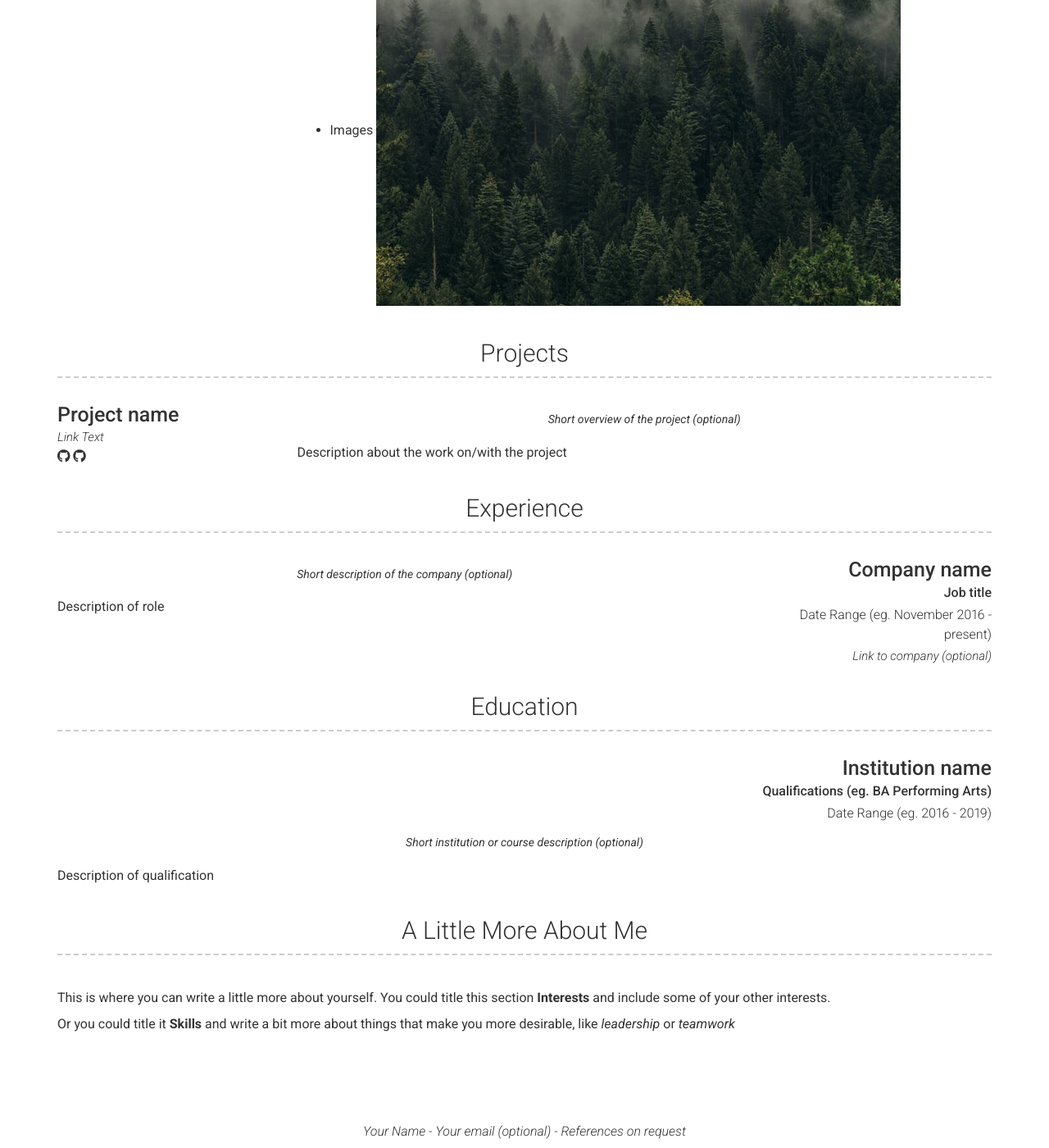
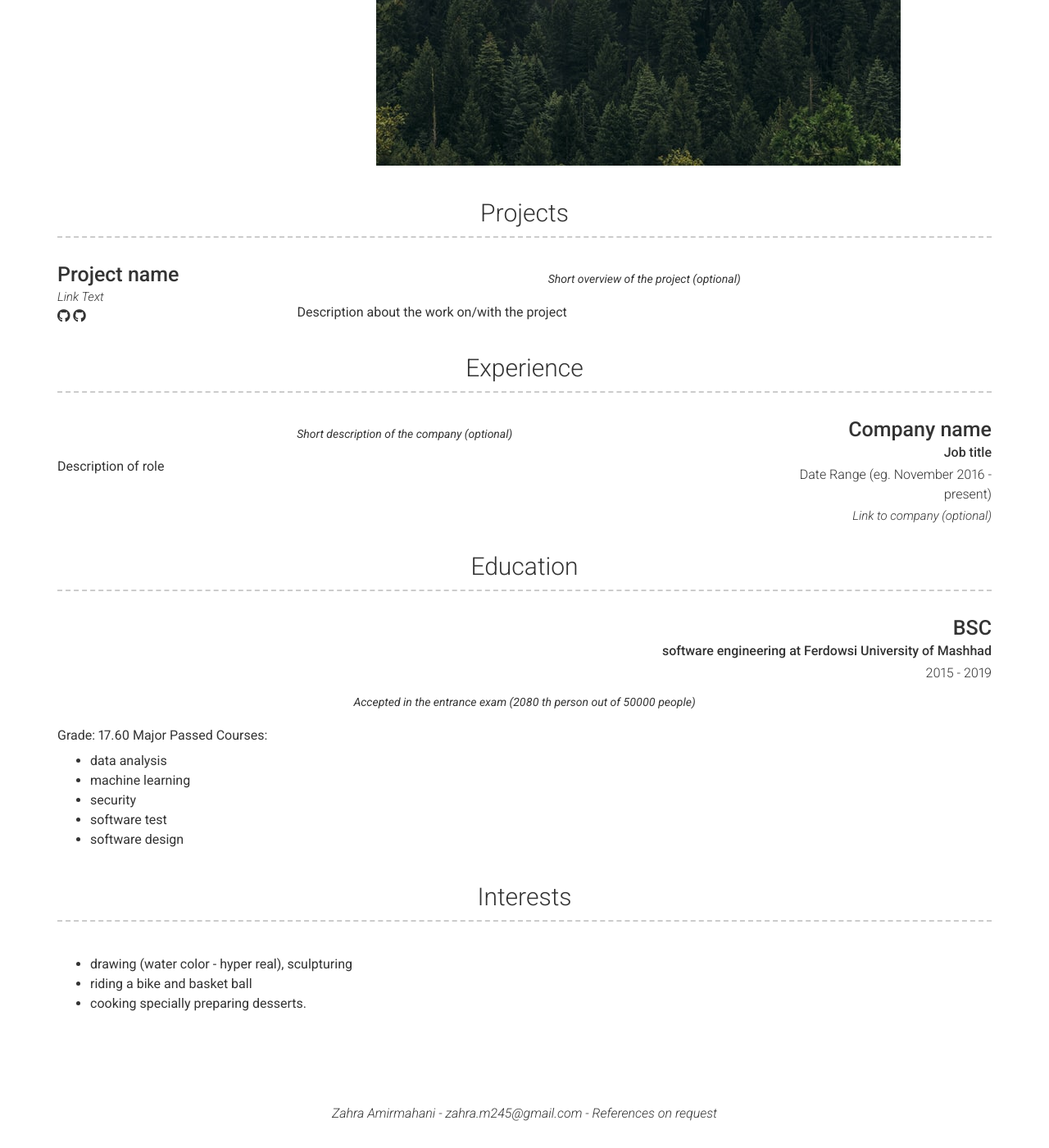
Before and after one commit to zahramahani/zahramahani.github.io, a Jekyll site: the page built from index.md, in a window 1280 px wide and 1400 px high, scrolled down 686 px. Shown: the whole window at 82% size. Built offline with Jekyll 4.4.1, drawn with Linux system fonts in a browser that asks for light colours; nearby versions of some CDN libraries; after the commit the page ends 2064 px from its top, so only the background shows below that; some of the changed text lies outside the part shown.

Commit message:
personal infos edded.

```diff
--- a/_config.yml
+++ b/_config.yml
@@ -6,38 +6,26 @@ repository: Git repository where your resume will be hosted, only required if yo
 version: 2
 
 # Personal info
-name: Your Name
-title: Your job title
-email: Your email (optional)
+name: Zahra Amirmahani
+email: zahra.m245@gmail.com
 # email_title: Email (Email title override)
-phone: Your phone number (optional)
+phone: 0989377883218
 # phone_title: Phone (Phone title override)
-website: Your website (eg. https://google.com)(optional)
+
 # website_title: Web (Website title override)
 
 # Dark Mode (true/false/never)
 darkmode: false
 
 # Social links
-twitter_username: jekyllrb
-github_username:  jekyll
-stackoverflow_username: "00000001"
-dribbble_username: jekyll
-facebook_username: jekyll
-flickr_username: jekyll
-instagram_username: jekyll
-linkedin_username: jekyll
-xing_username: jekyll
-pinterest_username: jekyll
-youtube_username: jekyll
-googleplus_username: +jekyll
-orcid_username: 0000-0000-0000-0000
+github_username: zahramahani
+linkedin_username: zahra mahani
 
 # Additional icon links
-additional_links:
-- title: Link name
-  icon: Font Awesome brand icon name (eg. fab fa-twitter) (https://fontawesome.com/icons?d=gallery&s=brands&m=free)
-  url: Link url (eg. https://google.com)
+# additional_links:
+# - title: Link name
+#   icon: Font Awesome brand icon name (eg. fab fa-twitter) (https://fontawesome.com/icons?d=gallery&s=brands&m=free)
+#   url: Link url (eg. https://google.com)
 # - title: another link
 #   icon: font awesome brand icon name (eg. fab fa-twitter) (https://fontawesome.com/icons?d=gallery&s=brands&m=free)
 #   url: Link url (eg. https://google.com)
@@ -50,7 +38,7 @@ additional_links:
 
 # About Section
 # about_title: About Me (Use this to override about section title)
-about_profile_image: Directory of profile image (eg. images/profile.jpg)
+about_profile_image: images/zahra.png
 about_content: | # this will include new lines to allow paragraphs
   Write an awesome description about yourself here, this supports markdown, so you can add [links](http://foobar.com) and highlight things <mark>like this</mark>.
 
@@ -95,19 +83,43 @@ content:
     layout: list
     content:
       - layout: top-right
-        title: Institution name
-        sub_title: Qualifications (eg. BA Performing Arts)
-        caption: Date Range (eg. 2016 - 2019)
+        title: MSC
+        sub_title: software engineering at Ferdowsi University of Mashhad
+        caption: 2019 - till now
         quote: >
-          Short institution or course description (optional)
+          Accepted in the entrance exam as well as brilliant talent (7th person out of 72 class mate in BSC)
         description: | # this will include new lines to allow paragraphs
-          Description of qualification
-  - title: A Little More About Me
+          Grade: 17.78 (3.74/4)
+          Passed Courses:
+          - advanced Information Reterival
+          - semantic web
+          - search engine
+          - neural network
+          - deep learning
+          - knowlege base management
+          - advanced database
+          - advanced algorithem
+
+        title: BSC
+        sub_title: software engineering at Ferdowsi University of Mashhad
+        caption: 2015 - 2019
+        quote: >
+          Accepted in the entrance exam (2080 th person out of 50000 people)
+        description: | # this will include new lines to allow paragraphs
+          Grade: 17.60
+          Major Passed Courses:
+          - data analysis
+          - machine learning
+          - security
+          - software test
+          - software design
+
+  - title: Interests
     layout: text
     content: | # this will include new lines to allow paragraphs
-      This is where you can write a little more about yourself. You could title this section **Interests** and include some of your other interests.
-
-      Or you could title it **Skills** and write a bit more about things that make you more desirable, like *leadership* or *teamwork*
+      - drawing (water color - hyper real), sculpturing
+      - riding a bike and basket ball
+      - cooking specially preparing desserts.
 
 # Footer
 footer_show_references: true
```
Also changed, not shown: images/zahra.png (added).
